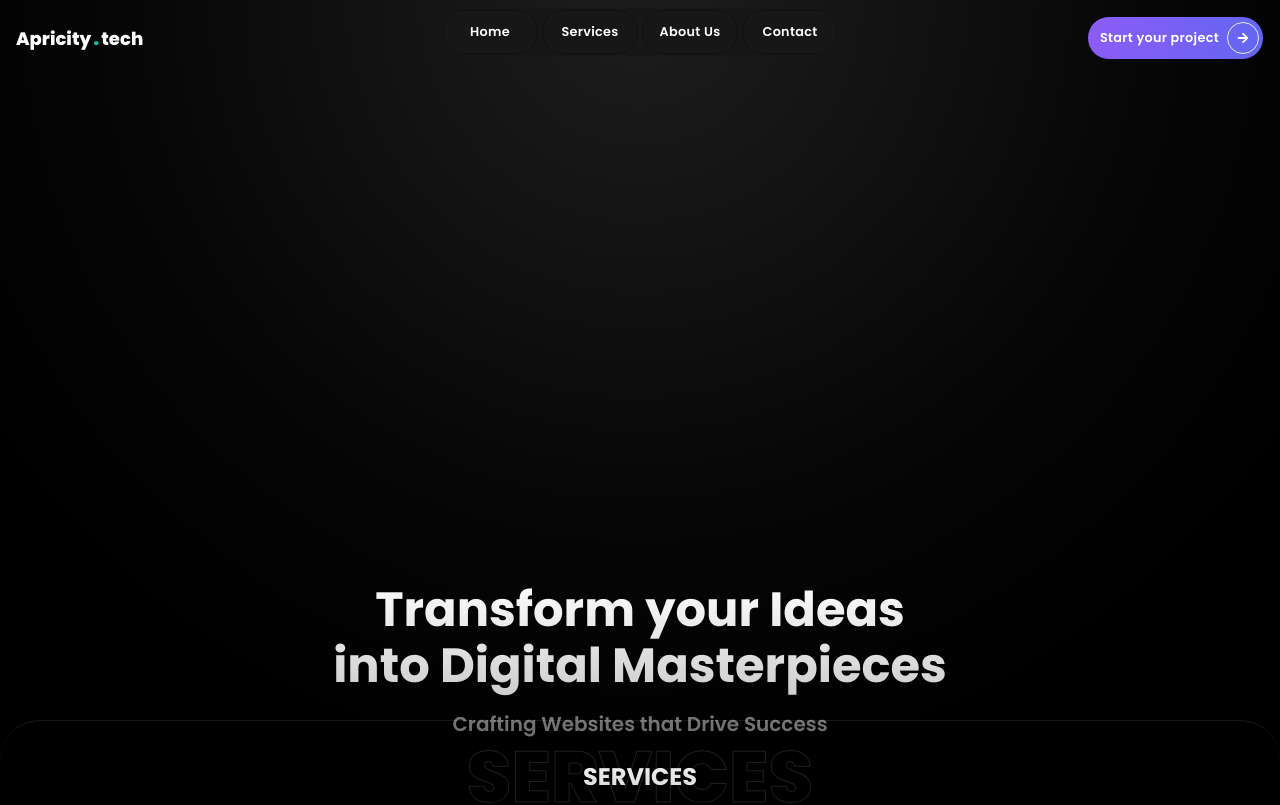
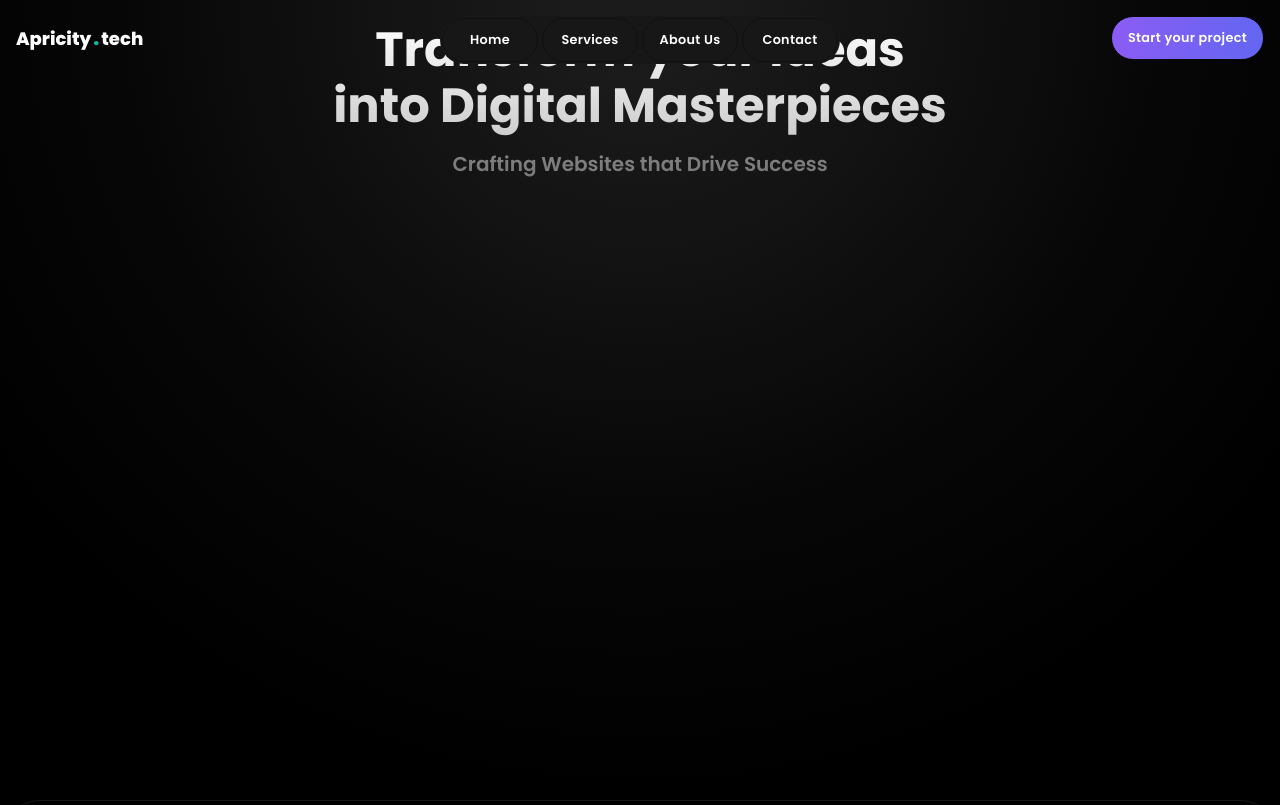
Before and after one commit to AbhishekChoudhari42/apr_web, a Next.js app: page / in a window 1280 px wide. Shown: the top 805 px of the page. Built offline with nearby package versions, Linux system fonts and the light colour scheme.

Commit message:
nav animation

```diff
--- a/app/components/Hero.jsx
+++ b/app/components/Hero.jsx
@@ -1,17 +1,22 @@
 "use client"
 import React from 'react'
+import { useScroll , motion, useTransform} from "framer-motion"
 
-const Hero = () => {
+const Hero = ({m1}) => {
   return (
-    <div className='max-sm:h-[70vh] h-[90vh] w-full text-white flex justify-center items-center flex-col '>
-
+    <div className='h-screen w-full text-white flex justify-center items-center flex-col '>
+      <motion.div
+      style={{y:m1}}
+      >
         <h1 className='white-gradient-text font-bold text-center text-5xl leading-[3.5rem] max-sm:text-2xl'>
           Transform your Ideas <br/>
           into Digital Masterpieces
         </h1>
-        <p className='font-semibold text-xl white-gradient-text opacity-50 -mt-6 max-sm:text-sm max-sm:-mt-8'>
+        <p className='font-semibold text-xl white-gradient-text opacity-50 -mt-6 max-sm:text-sm max-sm:-mt-8 text-center w-full'>
           Crafting Websites that Drive Success
         </p>
+      </motion.div>
+
     </div>
   )
 }
--- a/app/components/Navbar.jsx
+++ b/app/components/Navbar.jsx
@@ -28,19 +28,19 @@ const links = [
 const Navbar = () => {
 
   const variants = {
-    open:{
-      width:292,
-      height:500,
-      transition:{duration:0.75,ease:[0.76,0,0.24,1]}
+    open: {
+      width: 192,
+      height: 292,
+      transition: { duration: 0.75, ease: [0.76, 0, 0.24, 1] }
     },
-    closed:{
-      width:40,
-      height:40,
-      transition:{duration:0.75,ease:[0.76,0,0.24,1]}
+    closed: {
+      width: 40,
+      height: 40,
+      transition: { duration: 0.75, ease: [0.76, 0, 0.24, 1] }
     }
   }
 
-  const [isActive,setIsActive] = useState(false)
+  const [isActive, setIsActive] = useState(false)
   return (
     <div className='absolute z-50 top-0 left-0 px-4 pt-4 w-full flex justify-between items-center py-2'>
       <h1 className='text-white font-extrabold text-lg'>
@@ -50,36 +50,59 @@ const Navbar = () => {
       </h1>
       {/* mobile menu */}
       <motion.div
-        className='purple-grid hidden max-sm:block  fixed top-2 right-4 z-40 backdrop-blur-lg   p-4 rounded-xl'
+        className='purple-grid hidden max-sm:block  fixed top-2 right-4 z-40 backdrop-blur-lg p-4 rounded-xl overflow-hidden'
         variants={variants}
-        animate={isActive?"open":"closed"}
+        animate={isActive ? "open" : "closed"}
         initial="closed"
       >
-        <button className='absolute flex justify-center items-center w-[40px] h-[40px] top-0 right-0 z-50 text-white' onClick={()=>setIsActive((isActive)=>!isActive)}>
-          {isActive ? <IoMdClose size={32}/>:<IoMenu size={32}/>}
+        <button className='absolute  top-1 right-1 z-50 text-white' onClick={() => setIsActive((isActive) => !isActive)}>
+          {isActive ? <IoMdClose size={32} /> : <IoMenu size={32} />}
+        </button>
+        <div className='mt-[50px] h-full flex flex-col gap-2 '>{
 
-        </button>
+          links.map(el => {
+            return (
+              <Link
+                onClick={() => setIsActive((isActive) => !isActive)}
+                key={el.text}
+                className='w-full text-center font-semibold'
+                href={`/#${el.link}`}>
+
+                <motion.div
+                  initial={{y:10}}
+                  animate={{y:0}}
+                  transition={{ ease: "easeOut", duration: 2 ,delay:2}}
+                  className='cursor-pointer '
+                >
+                  <p className='text-lg text-white'>
+                    {el.text}
+                  </p>
+                </motion.div>
+              </Link>
+            )
+          }
+          )
+        }
+        </div>
       </motion.div>
 
       {/* desktop menu */}
       <div className='gradient-container-grey'>
 
-        <div className='nav-btns'>
+        <div className='nav-btns mt-2'>
           {
             links.map(el => {
               return (
                 <Link key={el.text} className='nav-btn-element' href={`/#${el.link}`}>
                   <motion.div
-                    transition={{ ease: "easeOut", duration: 2 }}
-
-                    className='cursor-pointer '
+                    className='cursor-pointer transition-all duration-500'
                   >
                     <p className='nav-btn-text'>
                       {el.text}
                     </p>
                   </motion.div>
                 </Link>
-                )
+              )
             })
           }
 
@@ -88,13 +111,13 @@ const Navbar = () => {
 
 
 
-      <button className='cta text-xs border h-[38px]  border-neutral-950 px-[4px] text-white rounded-full
+      <button className='cta text-xs border h-[38px]  border-neutral-950 px-4 text-white rounded-full
             max-sm:fixed max-sm:bottom-24 z-50 max-sm:rounded-bl-none max-sm:rounded-br-none max-sm:rounded-[20px] max-sm:-rotate-90 max-sm:-right-16
       '>
-        <p className='nav-btn-text ml-2'>Start your project</p>
-        <div className='rounded-full w-[32px] h-[32px] border ml-2 flex justify-center items-center'>
+        <p className='nav-btn-text'>Start your project</p>
+        {/* <div className='rounded-full w-[32px] h-[32px] border ml-2 flex justify-center items-center'>
           <FaArrowRight className='arrow' color='white' />
-        </div>
+        </div> */}
       </button>
 
     </div>
--- a/app/globals.css
+++ b/app/globals.css
@@ -131,7 +131,7 @@ html{
   background-position: -1px -1px;
   background-size: 42px 42px;
   border: #3e3e3e;
-  background-image:  linear-gradient(#bb00ff31 1px, transparent 1px), linear-gradient(to right, #9000ff32 1px, #e5e5f700 1px);
+  background-image:  linear-gradient(#bb00ff0f 1px, transparent 1px), linear-gradient(to right, #bb00ff0f 1px, #e5e5f700 1px);
 }
 
 .card{
--- a/app/page.js
+++ b/app/page.js
@@ -16,8 +16,7 @@ export default function Home() {
     target:container.current,
     offset:['start end','end start']
   })
-  const m1 = useTransform(scrollYProgress,[0,0.5],[-300,300])
-  const m2 = useTransform(scrollYProgress,[0,1],[-50,50])
+  const m1 = useTransform(scrollYProgress,[0,0.5],[170,-300])
 
 
   return (
@@ -27,15 +26,11 @@ export default function Home() {
 
       </motion.div> */}
 
-      <motion.div  style={{y:m1}}>
-        <Hero/>
-      </motion.div>
+        <Hero m1={m1}/>
 
 
-      <motion.div style={{y:m2}}>
       <Title content={"SERVICES"}/>
       <Services/>
-      </motion.div>
       <Title content={"PROCESS"}/>
       <Progress/>
       <Title content={"ABOUT US"}/>
```
